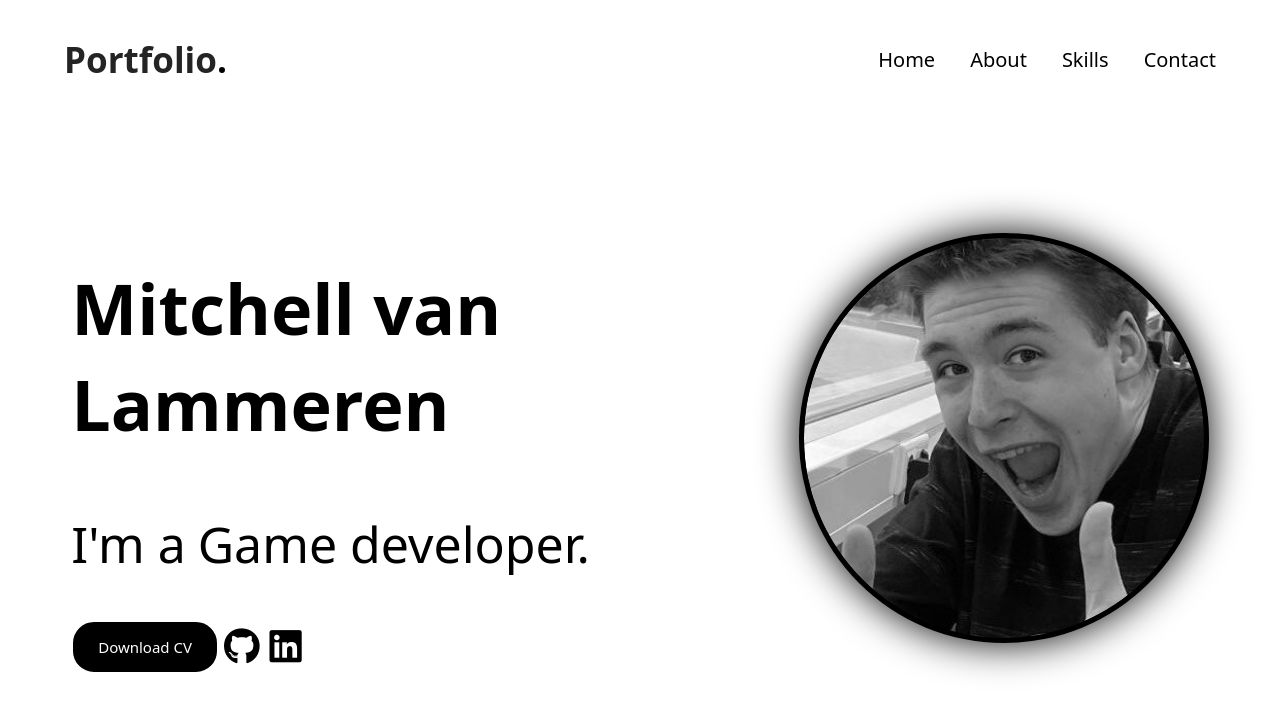
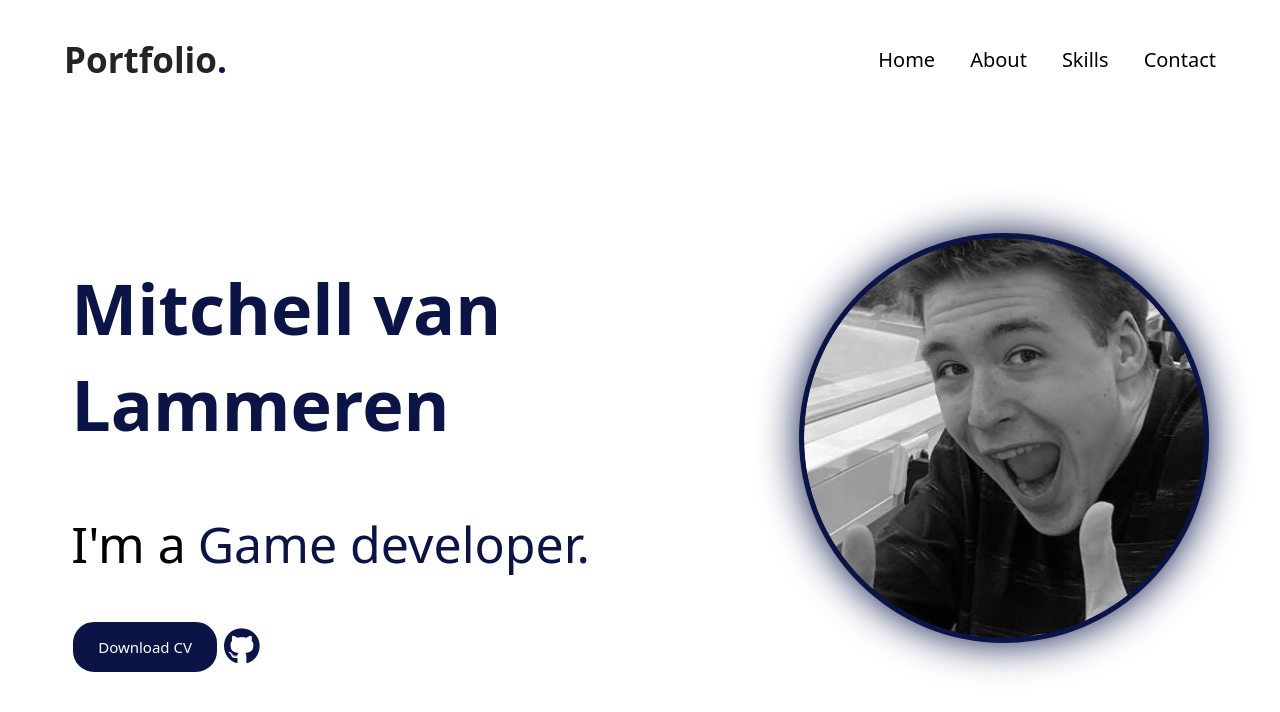
Before and after one commit to MitchellVL26/CV-Website, a plain HTML site: page portfolio/index.html in a window 1280 px wide. Drawn offline with Linux system fonts and the light colour scheme.

Commit message:
Nogeenupdate

```diff
--- a/portfolio/index.html
+++ b/portfolio/index.html
@@ -27,8 +27,7 @@
             <p></p>
             <div class="btn-sci">
                 <a href="cv_software_developer.pdf" download="Mitchell_CV" class="btn">Download CV</a>
-                <a href="https://github.com/marnixlorist"><i class="fa-brands fa-github"></i></a>
-                <a href="#"><i class="fa-brands fa-linkedin"></i></a>
+                <a href="https://github.com/MitchellVL26"><i class="fa-brands fa-github"></i></a>
             </div>
         </div>
         <div class="home-img">
--- a/portfolio/style.css
+++ b/portfolio/style.css
@@ -46,7 +46,7 @@ a {
 }
 
 .navbar .logo .logo-dot {
-    color: rgb(0, 0, 0);
+    color: rgb(10, 20, 70);
 }
 
 .navbar ul {
@@ -71,7 +71,7 @@ a {
 
 .navbar ul li:hover a,
 .navbar ul li.active a {
-    color: rgb(0, 0, 0);
+    color: rgb(10, 20, 70);
 }
 
 .home {
@@ -98,7 +98,7 @@ a {
 }
 
 .home .home-web {
-    color: rgb(0, 0, 0);
+    color: rgb(10, 20, 70);
     overflow: hidden;
     border-right: 4px solid white;
     white-space: nowrap;
@@ -137,7 +137,7 @@ a {
 }
 
 .home-info .home-acn {
-    color: rgb(0, 0, 0);
+    color: rgb(10, 20, 70);
 }
 
 .home .home-info .btn-sci {
@@ -148,7 +148,7 @@ a {
     color: white;
     font-size: 15px;
     font-weight: 400;
-    background-color: rgb(0, 0, 0);
+    background-color: rgb(10, 20, 70);
     border: 2px solid;
     border-radius: 23px;
     padding: 15px 25px;
@@ -157,20 +157,20 @@ a {
 
 .btn:hover {
     background-color: white;
-    color: rgb(0, 0, 0);
-    box-shadow: 0px 0px 15px rgb(0, 0, 0);
+    color: rgb(10, 20, 70);
+    box-shadow: 0px 0px 15px rgb(10, 20, 70);
 }
 
 .btn:active {
-    background-color: rgb(0, 0, 0);
+    background-color: rgb(10, 20, 70);
     color: white;
 }
 
 .home-img .img-box {
     width: 32vw;
     height: 32vw;
-    background-color: rgb(0, 0, 0);
-    box-shadow: 0px 0px 40px rgb(0, 0, 0);
+    background-color: rgb(10, 20, 70);
+    box-shadow: 0px 0px 40px rgb(10, 20, 70);
     border-radius: 50%;
     padding: 5px;
 }
@@ -207,7 +207,7 @@ a {
 }
 
 .home .home-info .btn-sci a i {
-    color: rgb(0, 0, 0);
+    color: rgb(10, 20, 70);
     padding: 5px;
     font-size: 2.3rem;
     transition: .5s;
@@ -215,7 +215,7 @@ a {
 
 .home .home-info .btn-sci a i:hover,
 .home .home-info .btn-sci a i:active {
-    color: rgb(0, 0, 0);
+    color: rgb(10, 20, 70);
 }
 
 .about {
```
Also changed, not shown: portfolio/skills.html (+1 -0 lines).
